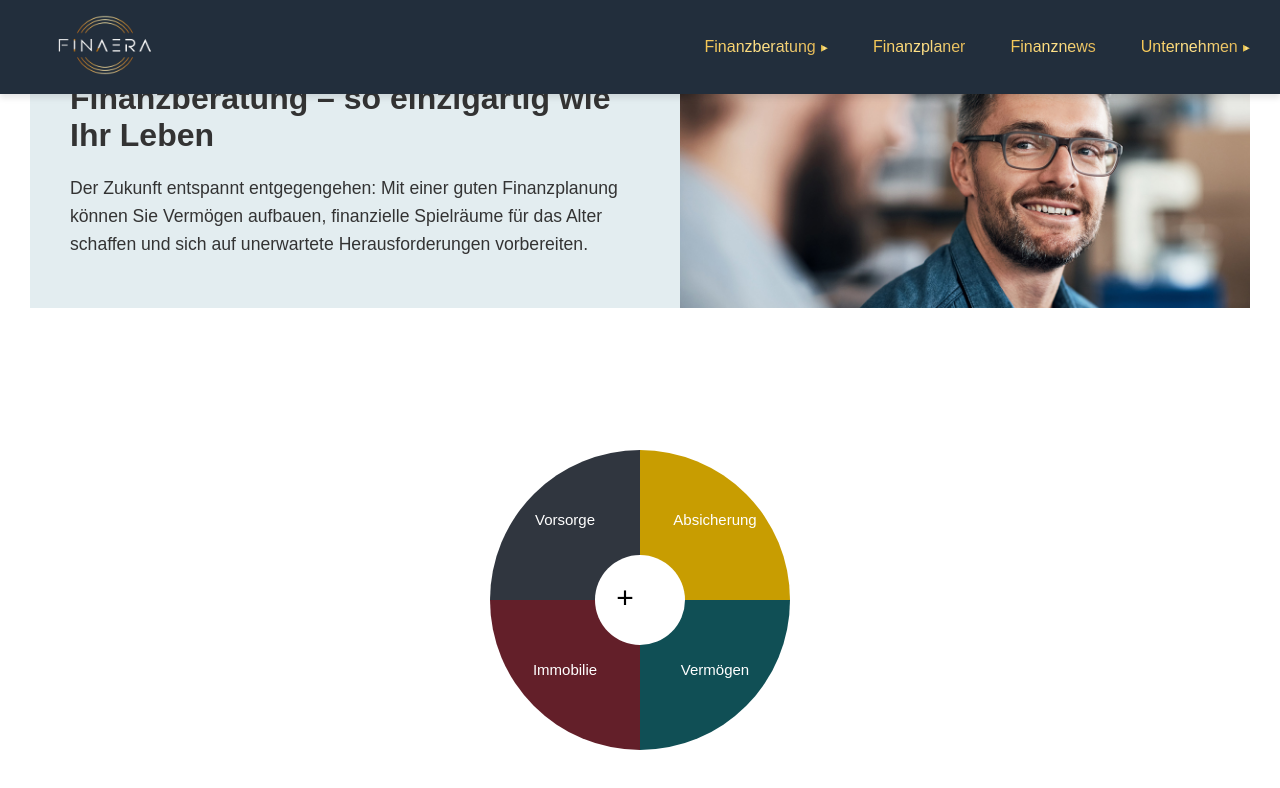
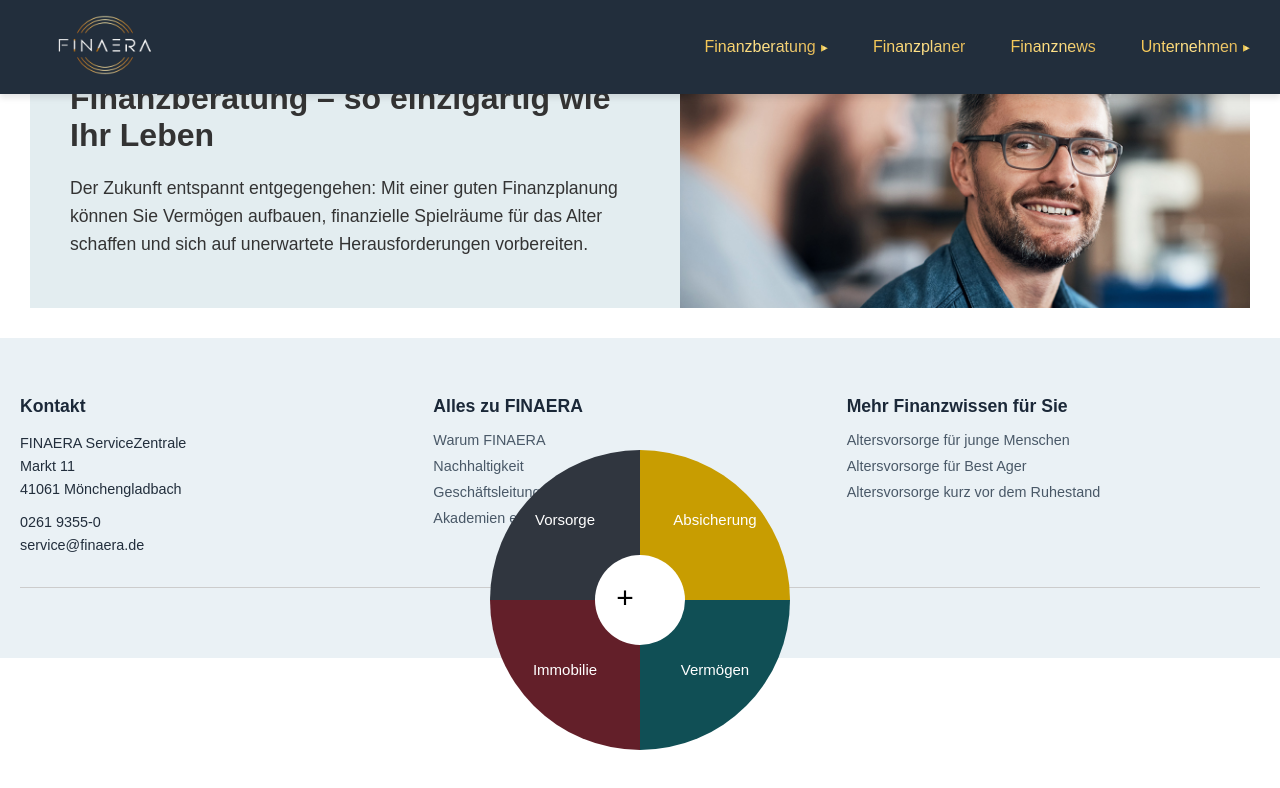
Before and after one commit to juliantechstarter/Finanzwebsite, a React (Create React App) app in the folder Anwendung/Frontend/my-app/: page / in a window 1280 px wide. Shown: the top 788 px of the page. Built offline with nearby package versions, Linux system fonts and the light colour scheme.

Commit message:
added_footer

```diff
--- a/Anwendung/Frontend/my-app/package.json
+++ b/Anwendung/Frontend/my-app/package.json
@@ -3,6 +3,9 @@
   "version": "0.1.0",
   "private": true,
   "dependencies": {
+    "@fortawesome/fontawesome-svg-core": "^6.7.1",
+    "@fortawesome/free-solid-svg-icons": "^6.7.1",
+    "@fortawesome/react-fontawesome": "^0.2.2",
     "@testing-library/jest-dom": "^5.17.0",
     "@testing-library/react": "^13.4.0",
     "@testing-library/user-event": "^13.5.0",
--- a/Anwendung/Frontend/my-app/src/App.js
+++ b/Anwendung/Frontend/my-app/src/App.js
@@ -6,6 +6,7 @@ import Finanznews from './pages/Finanznews';
 import Unternehmen from './pages/Unternehmen';
 import Geschaeftsfuehrung from './pages/Geschaeftsfuehrung';
 import Navbar from './components/Navbar';
+import Footer from './components/footer'; // Footer importieren
 
 function App() {
   return (
@@ -18,6 +19,7 @@ function App() {
         <Route path="/unternehmen" element={<Unternehmen />} />
         <Route path="/geschäftsführung" element={<Geschaeftsfuehrung />} />
       </Routes>
+      <Footer /> {/* Footer hinzufügen */}
     </Router>
   );
 }
--- /dev/null
+++ b/Anwendung/Frontend/my-app/src/components/footer.css
@@ -0,0 +1,91 @@
+/* Allgemeines Styling des Footers */
+.footer {
+    background-color: #eaf1f5; /* Heller Hintergrund */
+    padding: 40px 20px;
+    font-family: Arial, sans-serif;
+    font-size: 0.9rem;
+    color: #222e3c;
+  }
+
+  /* Container für die Spalten */
+  .footer-container {
+    display: flex;
+    justify-content: space-between;
+    flex-wrap: wrap;
+    margin-bottom: 20px;
+  }
+
+  /* Footer-Spalten */
+  .footer-column {
+    flex: 1;
+    min-width: 200px;
+    margin-right: 20px;
+  }
+
+  .footer-column h3 {
+    font-size: 1.1rem;
+    margin-bottom: 15px;
+    color: #1b2838; /* Dunklere Überschrift */
+  }
+
+  .footer-column ul {
+    list-style: none;
+    padding: 0;
+  }
+
+  .footer-column ul li {
+    margin-bottom: 10px;
+    color: #495867;
+    transition: color 0.3s ease;
+  }
+
+  .footer-column ul li:hover {
+    color: #1b2838; /* Dunklere Farbe beim Hover */
+  }
+
+  /* Kontaktinformationen */
+  .footer-column p {
+    margin-bottom: 10px;
+    line-height: 1.6;
+  }
+
+  /* Footer-Bottom-Bereich */
+  .footer-bottom {
+    border-top: 1px solid #ccc;
+    padding-top: 15px;
+    text-align: center;
+    font-size: 0.85rem;
+    color: #495867;
+  }
+
+  /* Links im Footer-Bottom */
+  .footer-bottom a {
+    color: #1b2838;
+    text-decoration: none;
+    margin: 0 5px;
+  }
+
+  .footer-bottom a:hover {
+    text-decoration: underline;
+  }
+
+  /* Copyright-Text */
+  .footer-bottom span {
+    margin-left: 10px;
+    color: #495867;
+  }
+
+  /* Responsives Design */
+  @media (max-width: 768px) {
+    .footer-container {
+      flex-direction: column;
+    }
+
+    .footer-column {
+      margin-bottom: 20px;
+    }
+
+    .footer-bottom {
+      text-align: center;
+    }
+  }
--- /dev/null
+++ b/Anwendung/Frontend/my-app/src/components/footer.jsx
@@ -0,0 +1,54 @@
+import React from "react";
+import { Link } from "react-router-dom";
+import "./footer.css";
+
+function Footer() {
+  return (
+    <footer className="footer">
+      <div className="footer-container">
+        {/* Kontakt */}
+        <div className="footer-column">
+          <h3>Kontakt</h3>
+          <p>
+            FINAERA ServiceZentrale <br />
+            Markt 11 <br />
+            41061 Mönchengladbach
+          </p>
+          <p>
+            0261 9355-0 <br />
+            service@finaera.de
+          </p>
+        </div>
+
+        {/* Alles zu FINAERA */}
+        <div className="footer-column">
+          <h3>Alles zu FINAERA</h3>
+          <ul>
+            <li>Warum FINAERA</li>
+            <li>Nachhaltigkeit</li>
+            <li>Geschäftsleitung</li>
+            <li>Akademien etc</li>
+          </ul>
+        </div>
+
+        {/* Mehr Finanzwissen */}
+        <div className="footer-column">
+          <h3>Mehr Finanzwissen für Sie</h3>
+          <ul>
+            <li>Altersvorsorge für junge Menschen</li>
+            <li>Altersvorsorge für Best Ager</li>
+            <li>Altersvorsorge kurz vor dem Ruhestand</li>
+          </ul>
+        </div>
+      </div>
+
+      {/* Impressum und Copyright */}
+      <div className="footer-bottom">
+        <Link to="/impressum">Impressum</Link> | Datenschutz
+        <span> © 2024 FINAERA</span>
+      </div>
+    </footer>
+  );
+}
+
+export default Footer;
```
Also changed, not shown: Anwendung/Frontend/my-app/src/pages/Home.jsx (line endings or trailing spaces), 1 other file (tests, documents, lock files or other folders).
